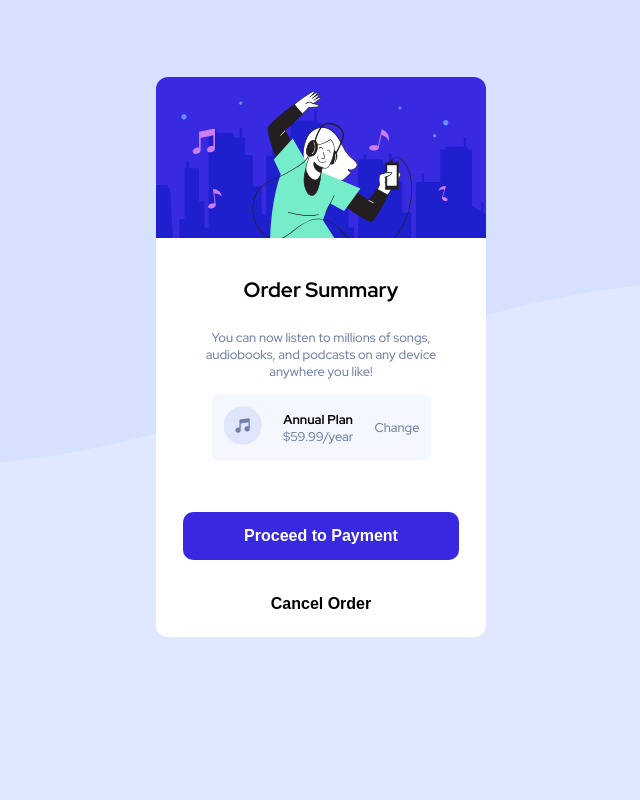
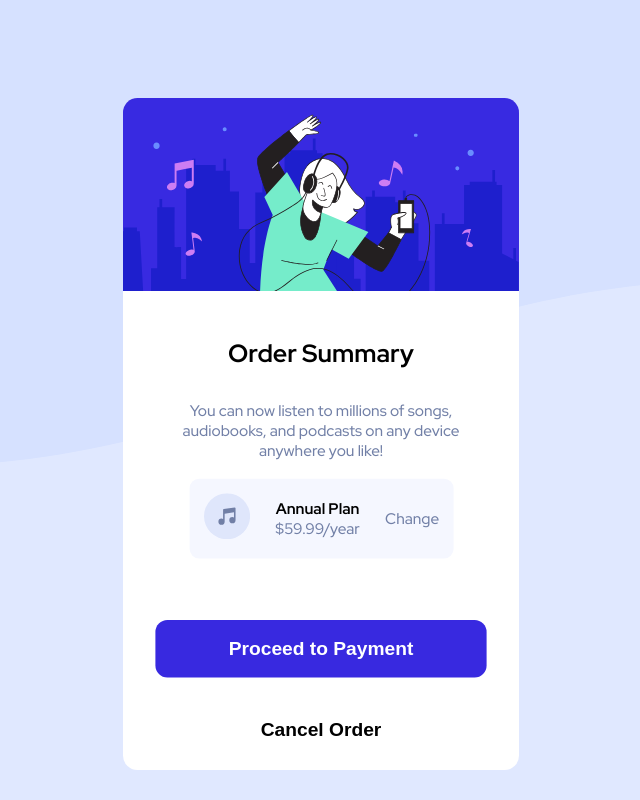
Before and after one commit to MarceloDevd3/order-summary-component, a plain HTML site: page index.html in a window 1536 px wide. Shown: the whole page, without its empty margins (447-1087 px from the left). Drawn offline with Linux system fonts and the light colour scheme.

Commit message:
atualizacao do projeto

```diff
--- a/assets/css/style.css
+++ b/assets/css/style.css
@@ -153,3 +153,10 @@ button:hover {
     }
 
 }
+
+@media (min-width: 1440px) {
+   .card {
+        margin-top: 10%;
+        transform: scale(1.2);
+    }
+}
```
Also changed, not shown: 1 other file.
